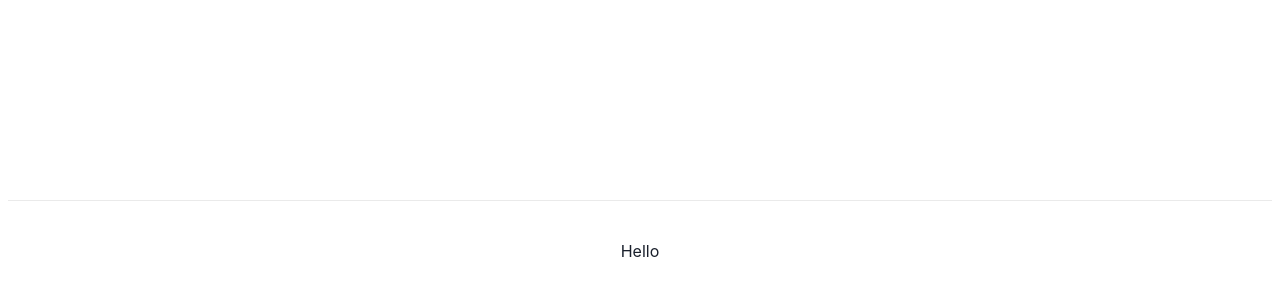
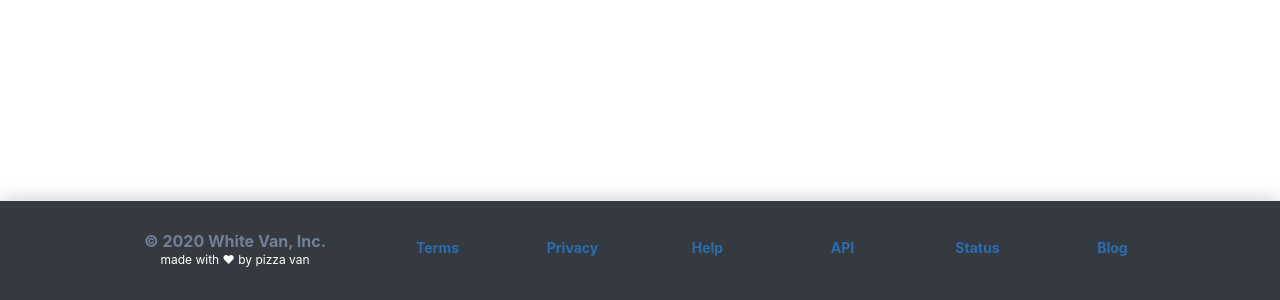
Before and after one commit to white-van/discussion-board, a Next.js app in the folder frontend/: page / in a window 1280 px wide. Shown: the part 1924-2224 px from the top of the page. Built offline with nearby package versions, Linux system fonts and the light colour scheme.

Commit message:
Created footer

```diff
--- a/frontend/components/Footer/Footer.module.css
+++ b/frontend/components/Footer/Footer.module.css
@@ -1,7 +1,9 @@
 .footer {
-  width: 100%;
+  width: 101.23%;
   height: 100px;
   border-top: 1px solid #eaeaea;
+  box-shadow: 0px 2px 20px rgba(0, 0, 0, 0.25);
+  background-color: #343A40;
   display: flex;
   justify-content: center;
   align-items: center;
--- a/frontend/components/Footer/index.tsx
+++ b/frontend/components/Footer/index.tsx
@@ -1,17 +1,62 @@
+import {
+  Box,
+  Button,
+  Center,
+  Flex,
+  Grid,
+  GridItem,
+  Heading,
+  IconButton,
+  Spacer,
+  Text,
+  useColorMode,
+  useColorModeValue,
+} from "@chakra-ui/react";
+
 import React from "react";
 
 import styles from "./Footer.module.css";
 
 export const Footer = (): JSX.Element => {
   return (
-    <footer className={styles.footer}>
-      <a
+    <footer className={styles.footer} bg="#343A40">
+      <Center mx="15">
+        <Grid templateColumns="repeat(8, 1fr)" gap={14}>
+          <GridItem colSpan={2}>
+            <Text align="center" m="4">
+              <Heading size="sm" color="gray.500">© 2020 White Van, Inc.</Heading>
+              <Text fontSize="xs" color="white">made with ❤
+              by pizza van</Text>
+            </Text>
+          </GridItem>
+          <Heading align="center"pt="6" fontSize="sm" color="blue.600" >
+            Terms
+          </Heading>
+          <Heading align="center" pt="6" fontSize="sm" color="blue.600">
+            Privacy
+          </Heading>
+          <Heading align="center" pt="6" fontSize="sm" color="blue.600">
+            Help
+          </Heading>
+          <Heading align="center" pt="6" fontSize="sm" color="blue.600">
+            API
+          </Heading>
+          <Heading align="center" pt="6" fontSize="sm" color="blue.600">
+            Status
+          </Heading>
+          <Heading align="center" pt="6" fontSize="sm" color="blue.600" >
+            Blog
+          </Heading>
+        </Grid>
+      </Center>
+
+      {/* <a
         href="https://vercel.com?utm_source=create-next-app&utm_medium=default-template&utm_campaign=create-next-app"
         target="_blank"
         rel="noopener noreferrer"
       >
-        Hello{" "}
-      </a>
+
+      </a> */}
     </footer>
   );
 };
```
